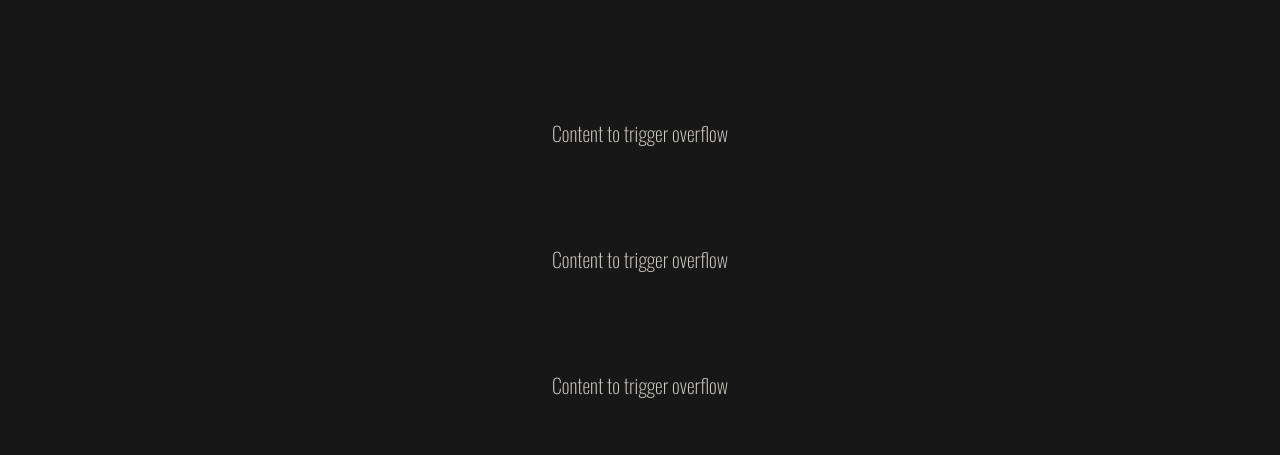
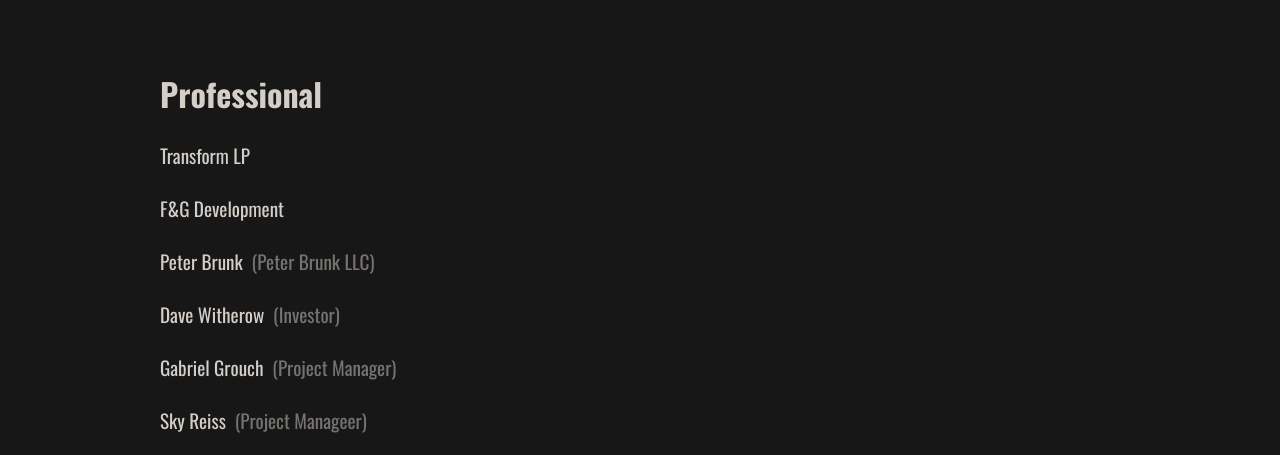
Before and after one commit to joshm101/goliath-construction-website, a Next.js app: page /references in a window 1280 px wide. Shown: the part 345-800 px from the top of the page. Built offline with nearby package versions, Linux system fonts and the light colour scheme.

Commit message:
feat: implementation of references page

```diff
--- a/pages/references.tsx
+++ b/pages/references.tsx
@@ -2,7 +2,6 @@
 import { ParallaxBanner } from 'react-scroll-parallax'
 
 import Layout from '../components/Layout'
-import DummyContent from '../components/DummyContent'
 import PageContentContainer from '../components/PageContentContainer'
 
 import { makeParallaxProps } from '../utils'
@@ -17,12 +16,61 @@
     { amount: 0.2 }
   )
 
+  interface Reference {
+    id: number,
+    name: string,
+    designation?: string
+  }
+
+  const references: Reference[] = [
+    { id: 1, name: 'Transform LP' },
+    { id: 2, name: 'F&G Development' },
+    { id: 3, name: 'Peter Brunk', designation: 'Peter Brunk LLC' },
+    { id: 4, name: 'Dave Witherow', designation: 'Investor' },
+    { id: 5, name: 'Gabriel Grouch', designation: 'Project Manager' },
+    { id: 6, name: 'Sky Reiss', designation: 'Project Manageer' },
+    { id: 7, name: 'Ryan Sullivan', designation: 'Project Manager' },
+    { id: 8, name: 'Nancy Kuai', designation: 'Custom Home' },
+    { id: 9, name: 'Greg Koltsov', designation: 'Investor' }
+  ]
+
   return (
     <Layout>
       <ParallaxBanner {...parallaxProps} />
       <PageContentContainer>
-        <DummyContent />
+        <h1 className="references-header">
+          Professional
+        </h1>
+        {references.map(reference => (
+          <div key={reference.id} className="reference">
+            <span>{reference.name}</span>
+            {reference.designation &&
+            <span className="designation">
+              &nbsp;&nbsp;({reference.designation})
+            </span>
+            }
+          </div>
+        ))}
       </PageContentContainer>
+      <style jsx>
+        {`
+          .references-header {
+            margin-bottom: 12px;
+          }
+        `}
+      </style>
+      <style jsx global>
+        {`
+          .reference {
+            display: flex;
+            padding: 12px 0;
+            font-size: 1.2em;
+          }
+          .designation {
+            opacity: 0.5;
+          }
+        `}
+      </style>
     </Layout>
   )
 }
```
